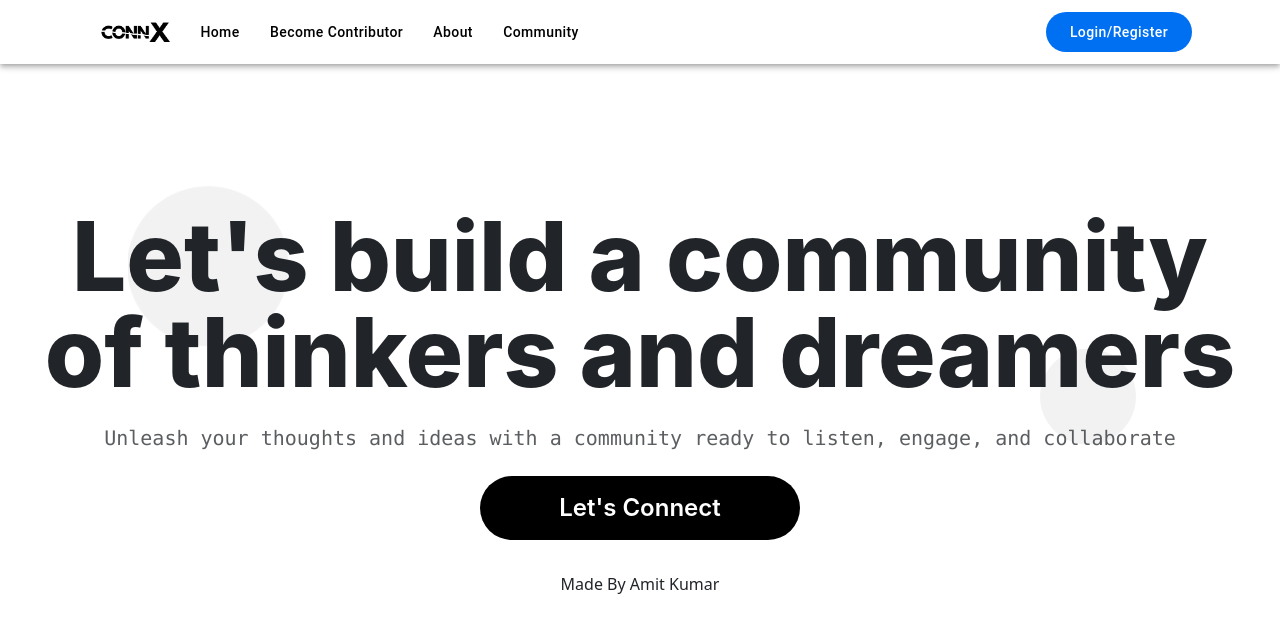
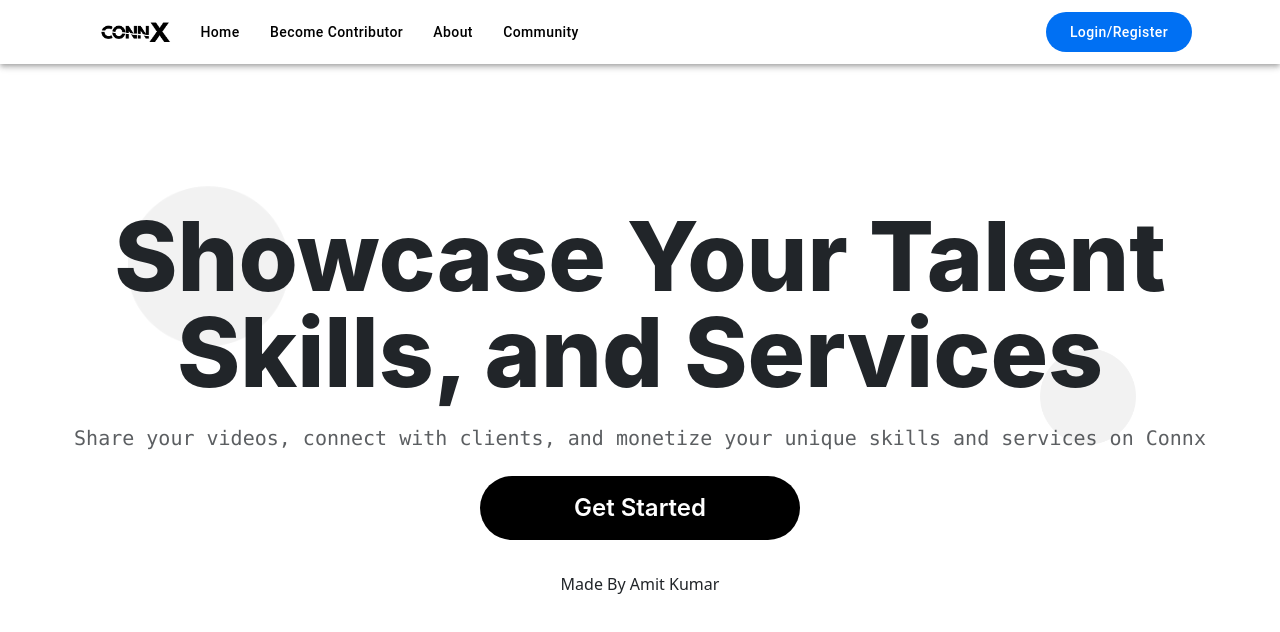
Before and after one commit to amitkumar2308/connxmain, a Next.js app in the folder client/: page / in a window 1280 px wide. Shown: the top 632 px of the page. Built offline with nearby package versions, Linux system fonts and the light colour scheme.

Commit message:
Update index.jsx

```diff
--- a/client/pages/index.jsx
+++ b/client/pages/index.jsx
@@ -12,18 +12,17 @@ const Index = () => {
   return (
     <>
       <Head>
-      <title>Connx - Build a Community of Thinkers and Dreamers</title>
-        <meta name="description" content="Connx helps thinkers and dreamers unleash their ideas and collaborate in a vibrant community. Join Connx today!"/>
-        <meta name="description" content="Join our community to unleash your thoughts and ideas with people ready to listen, engage, and collaborate." />
-        <meta name="keywords" content="community, thinkers, dreamers, collaborate, connect" />
+        <title>Connx - Showcase Your Talent, Skills, and Services</title>
+        <meta name="description" content="Connx is a platform to share your videos, showcase your skills, and sell your talent services to clients worldwide. Join Connx today!"/>
+        <meta name="keywords" content="talent, skills, showcase, sell services, platform, video sharing, clients" />
         <meta name="viewport" content="width=device-width, initial-scale=1" />
-        <meta property="og:title" content="Build a Community of Thinkers and Dreamers" />
-        <meta property="og:description" content="Unleash your thoughts and ideas with a community ready to listen, engage, and collaborate." />
+        <meta property="og:title" content="Showcase Your Talent, Skills, and Services" />
+        <meta property="og:description" content="Share your videos, showcase your skills, and connect with clients to sell your talent services worldwide." />
         <meta property="og:image" content="/og-image.png" />
         <meta property="og:url" content="https://connx.in" />
         <meta name="twitter:card" content="summary_large_image" />
-        <meta name="twitter:title" content="Build a Community of Thinkers and Dreamers" />
-        <meta name="twitter:description" content="Unleash your thoughts and ideas with a community ready to listen, engage, and collaborate." />
+        <meta name="twitter:title" content="Showcase Your Talent, Skills, and Services" />
+        <meta name="twitter:description" content="Share your videos, showcase your skills, and connect with clients to sell your talent services worldwide." />
         <meta name="twitter:image" content="/og-image.png" />
         <link rel="canonical" href="https://connx.in" />
       </Head>
@@ -41,19 +40,19 @@ const Index = () => {
         />
         <div className="relative z-10 px-4 sm:px-8">
           <h1 className="font-inter font-extrabold text-4xl sm:text-6xl lg:text-8xl text-center pt-20 sm:pt-36">
-            Let's build a community
+            Showcase Your Talent
             <br />
-            of thinkers and dreamers
+            Skills, and Services
           </h1>
           <h6 className="text-center font-mono p-4 sm:p-8 text-base sm:text-xl animate-fadeIn">
-            Unleash your thoughts and ideas with a community ready to listen, engage, and collaborate
+            Share your videos, connect with clients, and monetize your unique skills and services on Connx
           </h6>
           <div className="flex justify-center">
             <button
               onClick={handleRegisterNavigation}
               className="font-inter font-semibold text-white text-center bg-black p-3 w-64 sm:w-80 text-lg sm:text-2xl rounded-full hover:scale-105"
             >
-              Let's Connect
+              Get Started
             </button>
           </div>
           <h6 className="text-center mt-8 text-sm sm:text-base">Made By Amit Kumar</h6>
```
